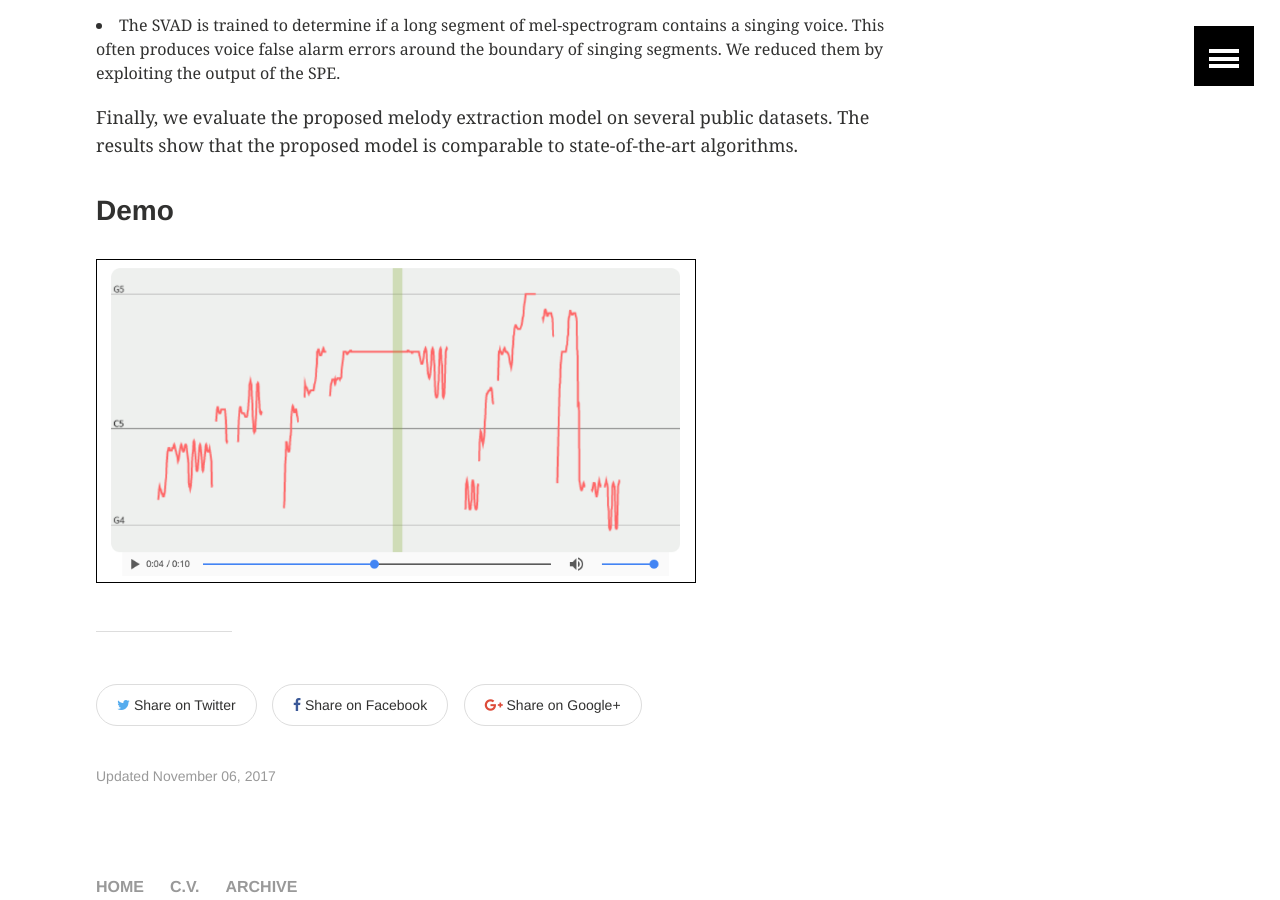
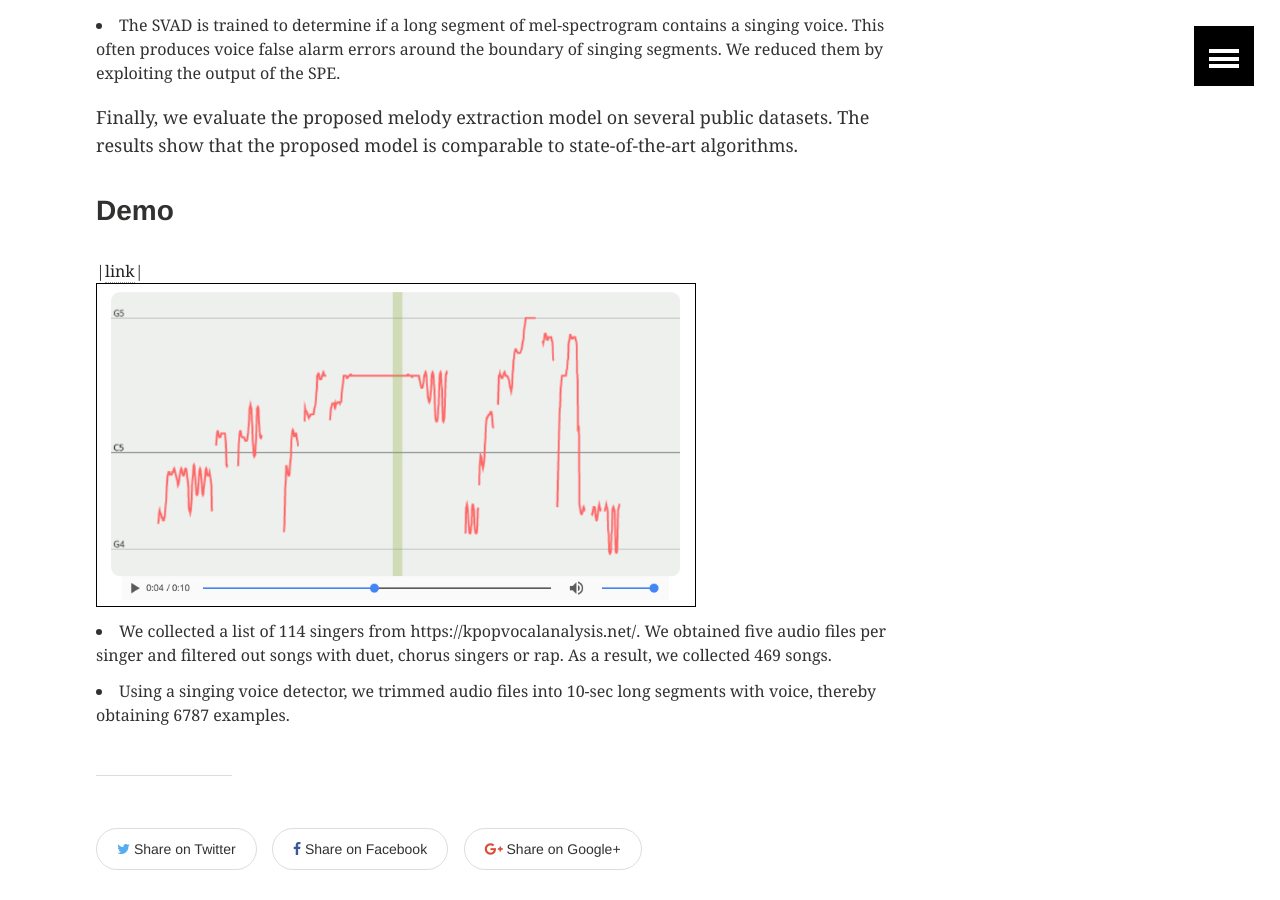
Before and after one commit to keums/keums.github.io, a Jekyll site: the page built from _posts/archive/2017-11-06-MelodyExtraction_CNN.md, in a window 1280 px wide and 900 px high, scrolled down 1245 px. Built offline with Jekyll 4.4.1, drawn with Linux system fonts in a browser that asks for light colours.

Commit message:
Update 2017-11-06-MelodyExtraction_CNN.md

```diff
--- a/_posts/archive/2017-11-06-MelodyExtraction_CNN.md
+++ b/_posts/archive/2017-11-06-MelodyExtraction_CNN.md
@@ -33,7 +33,9 @@ image:
 <p>
 Finally, we evaluate the proposed melody extraction model on several public datasets. The results show that the proposed model is comparable to state-of-the-art algorithms.</p>
 
-<h3> Demo </h3>
+<h3> Demo </h3> |<a href = "http://mac-bach.kaist.ac.kr/keums/melodyExtraction/" target="_blank">link</a>|
 <div style="width:600px; border:1px solid black;">
 <img src="/images/archive/appsci/demo_ex1.png"  width="600">
 </div>
+<li> We collected a list of 114 singers from https://kpopvocalanalysis.net/. We obtained five audio files per singer and filtered out songs with duet, chorus singers or rap. As a result, we collected 469 songs.</li>
+<li> Using a singing voice detector, we trimmed audio files into 10-sec long segments with voice, thereby obtaining 6787 examples.</li>
```
